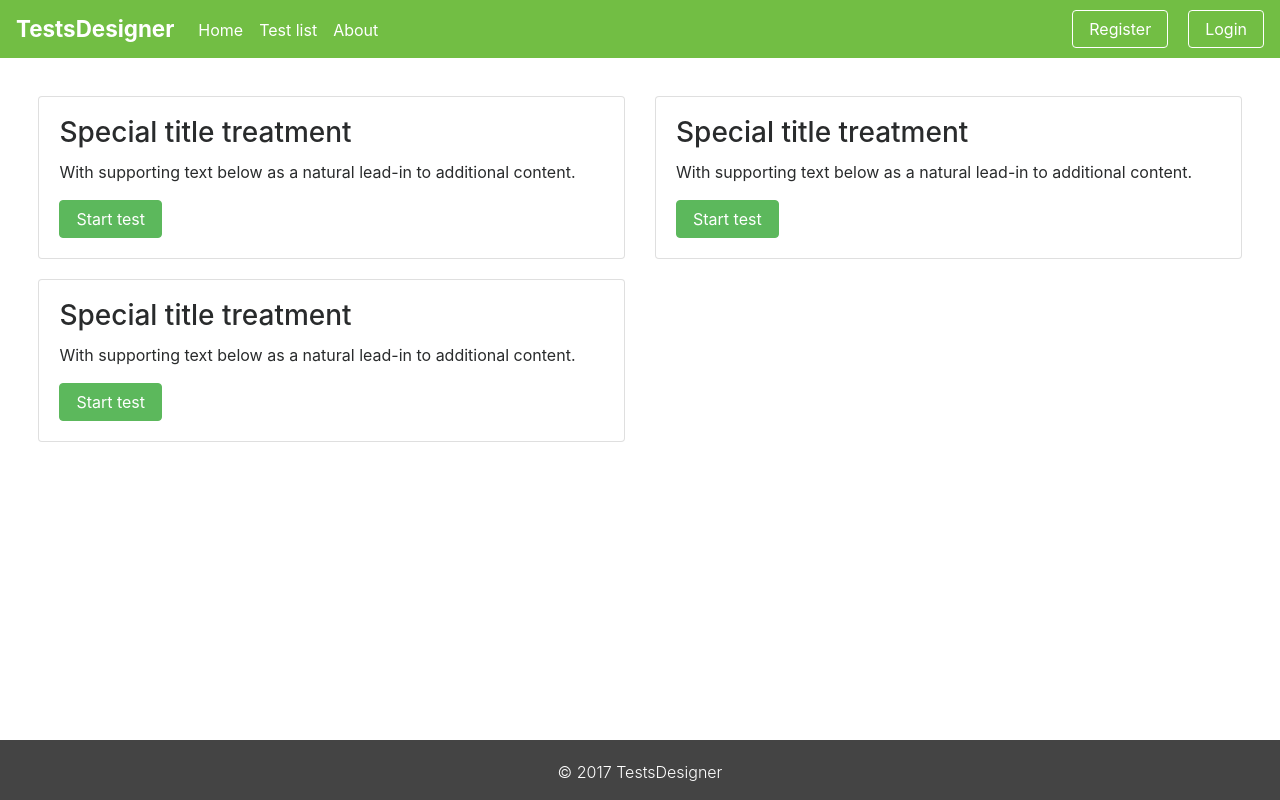
After one commit to AndriyHatsyur/final_project, a Flask app: page /test-list in a window 1280 px wide. The commit adds this page. Run offline with Flask 2, Linux system fonts and the light colour scheme; some libraries are stand-ins or nearby versions.

Commit message:
Add template

```diff
--- a/application.py
+++ b/application.py
@@ -1,29 +1,33 @@
 from flask import Flask
 from flask import render_template
-import sqlite3
 
 app = Flask(__name__)
 
-
 @app.route('/')
 def index():
-	conn = sqlite3.connect('project.db')
-	print "Opened database successfully";
 
-	conn.execute('''CREATE TABLE COMPAfffNY
-       (ID INT PRIMARY KEY     NOT NULL,
-       NAME           TEXT    NOT NULL,
-       AGE            INT     NOT NULL,
-       ADDRESS        CHAR(50) ,
-       SALARY         REAL);''')
-	print "Table created successfully";
 
-	conn.close()
-    #return render_template('index.html')
+  return render_template('index.html')
 
-@app.route('/contacts')
+@app.route('/about')
 def contacts():
-    return 'contact'
+
+  return render_template('about.html')
+
+@app.route('/test-list')
+def testsList():
+
+  return render_template('tests.html')
+
+@app.route('/registr')
+def registr():
+
+  return render_template('registr.html')
+
+@app.route('/login')
+def login():
+
+  return render_template('login.html')
 
 if __name__ == '__main__':
-    app.run()
+    app.run(debug=True)
--- /dev/null
+++ b/static/styles.css
@@ -0,0 +1,67 @@
+.wrapper {
+    min-height: 100vh;
+    position: relative;
+    padding-bottom: 100px;
+}
+
+nav .button-log {
+    margin-right: 20px;
+}
+
+.navbar .navbar-brand,
+.navbar .navbar-brand:hover {
+    color: #fff;
+    font-weight: bold;
+    font-size: 1.4em;
+}
+
+.navbar {
+    background: #72BE44;
+}
+
+.navbar-nav .nav-item .nav-link {
+    color: #fff;
+    font-weight: 400;
+    font-size: 1em;
+    padding-top: 10px;
+}
+
+.navbar-nav .nav-item .nav-link:hover {
+    color: #ccc;
+}
+
+.btn-outline-secondary {
+    border-color: #fff;
+    color: #fff;
+}
+
+.footer {
+    height: 60px;
+    padding-top: 20px;
+    width: 100%;
+    position: absolute;
+    bottom: 0;
+    text-align: center;
+    clear: both;
+    background: #444;
+    color: #fff;
+    font-weight: 300;
+}
+
+.about-page {
+    padding: 3%;
+}
+
+.test-card {
+    margin-bottom: 20px;
+}
+
+.user-reg {
+    background-color: white;
+    margin-top: 5vh;
+    padding-top: 30px;
+    padding-bottom: 30px;
+    border: 1px solid #00BF70;
+    border-radius: 4px;
+    text-align: center;
+}
--- a/templates/layout.html
+++ b/templates/layout.html
@@ -7,14 +7,46 @@
     <meta name="viewport" content="width=device-width, initial-scale=1, shrink-to-fit=no">
     <!-- Bootstrap CSS -->
     <link rel="stylesheet" href="https://maxcdn.bootstrapcdn.com/bootstrap/4.0.0-alpha.6/css/bootstrap.min.css" integrity="sha384-rwoIResjU2yc3z8GV/NPeZWAv56rSmLldC3R/AZzGRnGxQQKnKkoFVhFQhNUwEyJ" crossorigin="anonymous">
+    <link href="{{ url_for('static', filename='styles.css') }}" rel="stylesheet" />
+    <title>TestsDesigner {% block title %}{% endblock %}</title>
 </head>
 
 <body>
-    {% block content %}{% endblock %}
+    <div class="wrapper">
+        <nav class="navbar navbar-toggleable-md navbar-light bg-faded">
+            <button class="navbar-toggler navbar-toggler-right" type="button" data-toggle="collapse" data-target="#navbarSupportedContent" aria-controls="navbarSupportedContent" aria-expanded="false" aria-label="Toggle navigation">
+                <span class="navbar-toggler-icon"></span>
+            </button>
+            <a class="navbar-brand" href="/">TestsDesigner</a>
+            <div class="collapse navbar-collapse" id="navbarSupportedContent">
+                <ul class="navbar-nav mr-auto">
+                    <li class="nav-item">
+                        <a class="nav-link" href="/">Home <span class="sr-only">(current)</span></a>
+                    </li>
+                    <li class="nav-item">
+                        <a class="nav-link" href="/test-list">Test list</a>
+                    </li>
+                    <li class="nav-item">
+                        <a class="nav-link" href="/about">About</a>
+                    </li>
+                </ul>
+                <div class="form-inline my-2 my-lg-0 button-log">
+                    <a href="/registr" class="btn btn-outline-secondary my-2 my-sm-0" type="submit">Register</a>
+                </div>
+                <div class="form-inline my-2 my-lg-0">
+                    <a href="/login" class="btn btn-outline-secondary my-2 my-sm-0" type="submit">Login</a>
+                </div>
+            </div>
+        </nav>
+        {% block content %}{% endblock %}
+        <div class=" footer ">
+            <p> © 2017 TestsDesigner</p>
+        </div>
+    </div>
     <!-- jQuery first, then Tether, then Bootstrap JS. -->
-    <script src="https://code.jquery.com/jquery-3.1.1.slim.min.js" integrity="sha384-A7FZj7v+d/sdmMqp/nOQwliLvUsJfDHW+k9Omg/a/EheAdgtzNs3hpfag6Ed950n" crossorigin="anonymous"></script>
-    <script src="https://cdnjs.cloudflare.com/ajax/libs/tether/1.4.0/js/tether.min.js" integrity="sha384-DztdAPBWPRXSA/3eYEEUWrWCy7G5KFbe8fFjk5JAIxUYHKkDx6Qin1DkWx51bBrb" crossorigin="anonymous"></script>
-    <script src="https://maxcdn.bootstrapcdn.com/bootstrap/4.0.0-alpha.6/js/bootstrap.min.js" integrity="sha384-vBWWzlZJ8ea9aCX4pEW3rVHjgjt7zpkNpZk+02D9phzyeVkE+jo0ieGizqPLForn" crossorigin="anonymous"></script>
+    <script src="https://code.jquery.com/jquery-3.1.1.slim.min.js " integrity="sha384-A7FZj7v+d/sdmMqp/nOQwliLvUsJfDHW+k9Omg/a/EheAdgtzNs3hpfag6Ed950n " crossorigin="anonymous "></script>
+    <script src="https://cdnjs.cloudflare.com/ajax/libs/tether/1.4.0/js/tether.min.js " integrity="sha384-DztdAPBWPRXSA/3eYEEUWrWCy7G5KFbe8fFjk5JAIxUYHKkDx6Qin1DkWx51bBrb " crossorigin="anonymous "></script>
+    <script src="https://maxcdn.bootstrapcdn.com/bootstrap/4.0.0-alpha.6/js/bootstrap.min.js " integrity="sha384-vBWWzlZJ8ea9aCX4pEW3rVHjgjt7zpkNpZk+02D9phzyeVkE+jo0ieGizqPLForn " crossorigin="anonymous "></script>
 </body>
 
 </html>
--- /dev/null
+++ b/templates/tests.html
@@ -0,0 +1,34 @@
+{% extends "layout.html" %} {% block title%} | Test list {% endblock %} {% block content %}
+<div class="container-fluid about-page">
+    <div class="row">
+        <div class="col-sm-6 test-card">
+            <div class="card">
+                <div class="card-block">
+                    <h3 class="card-title">Special title treatment</h3>
+                    <p class="card-text">With supporting text below as a natural lead-in to additional content.</p>
+                    <a href="#" class="btn btn-success">Start test</a>
+                </div>
+            </div>
+        </div>
+        <div class="col-sm-6">
+            <div class="card">
+                <div class="card-block">
+                    <h3 class="card-title">Special title treatment</h3>
+                    <p class="card-text">With supporting text below as a natural lead-in to additional content.</p>
+                    <a href="#" class="btn btn-success">Start test</a>
+                </div>
+            </div>
+        </div>
+        <div class="col-sm-6">
+            <div class="card">
+                <div class="card-block">
+                    <h3 class="card-title">Special title treatment</h3>
+                    <p class="card-text">With supporting text below as a natural lead-in to additional content.</p>
+                    <a href="#" class="btn btn-success">Start test</a>
+                </div>
+            </div>
+        </div>
+    </div>
+</div>
+</div>
+{% endblock %}
```
Also changed, not shown: templates/about.html (added, +7 -0 lines), templates/index.html (+45 -2 lines), templates/login.html (added, +25 -0 lines), templates/registr.html (added, +36 -0 lines), project.db (deleted).
